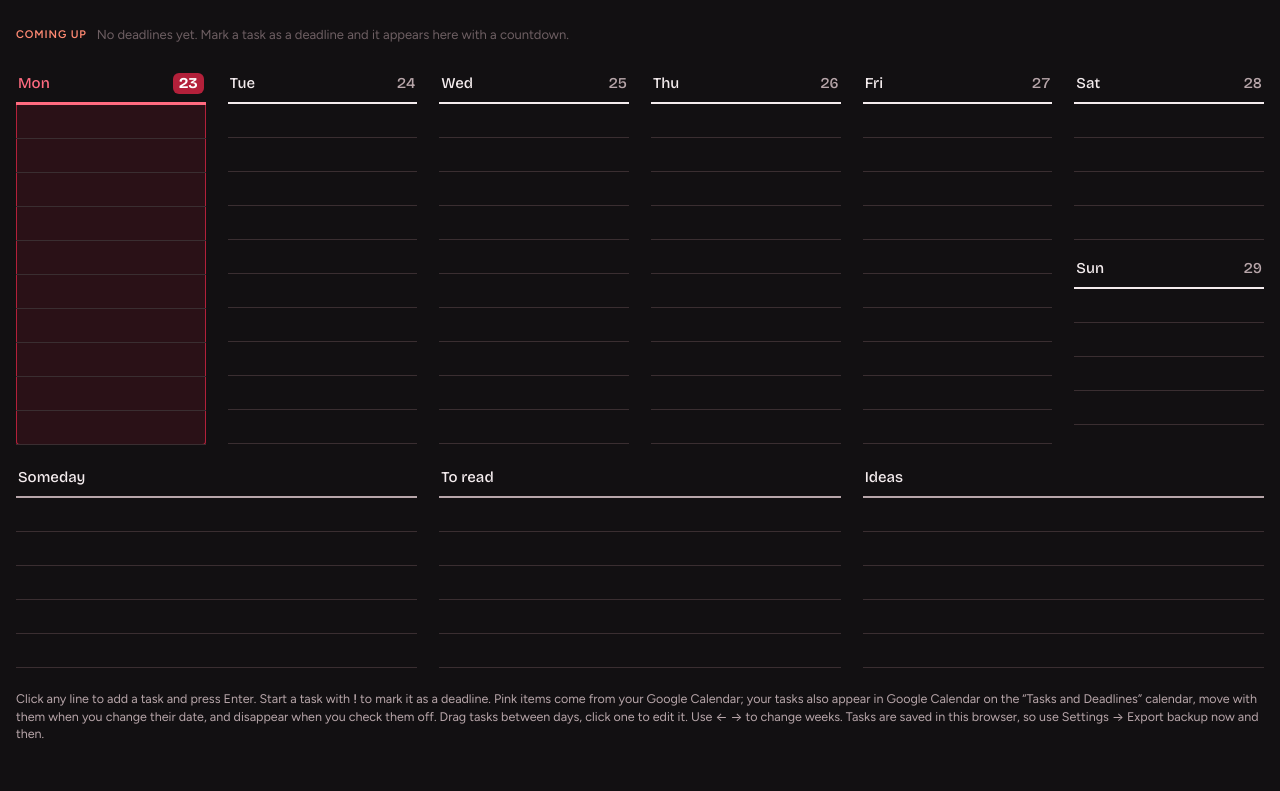
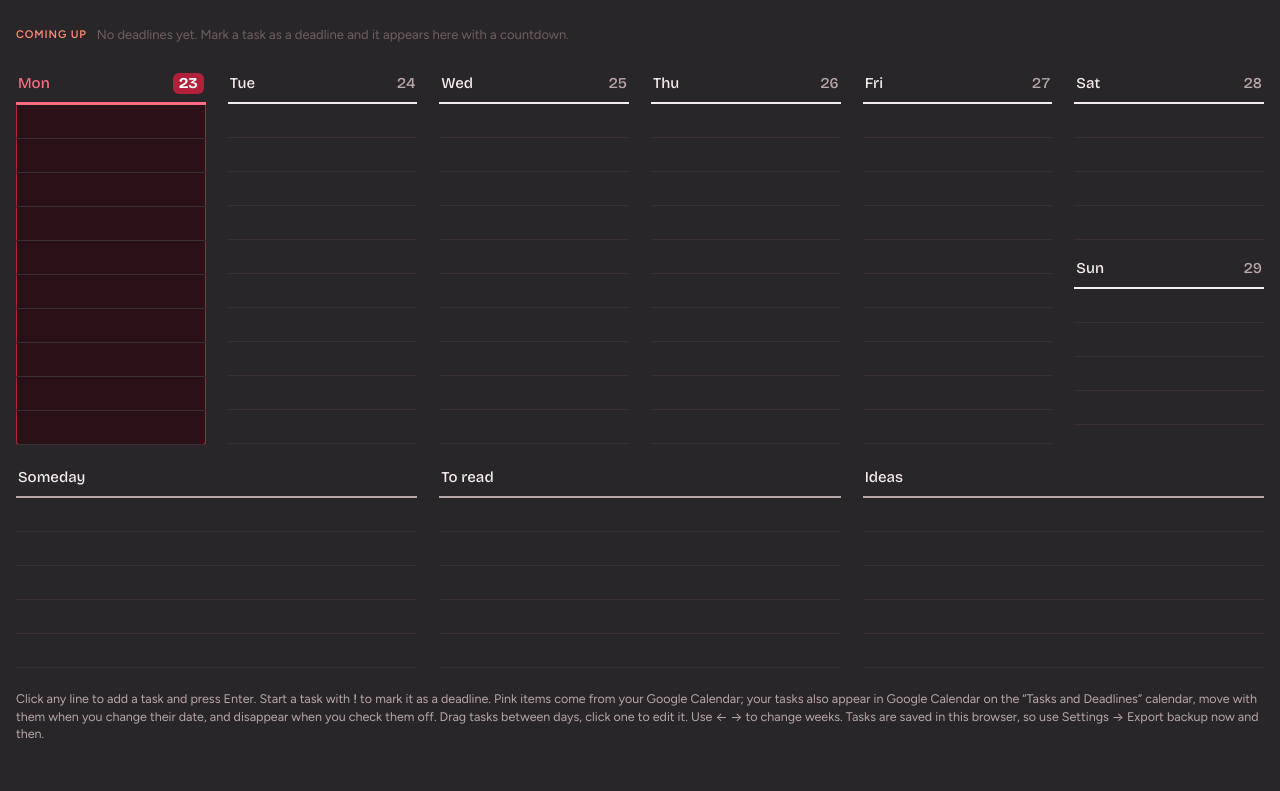
Before and after one commit to slinsk23/planner, a plain HTML site: page index.html in a window 1280 px wide. Shown: the part 85-876 px from the top of the page. Drawn offline with nearby package versions, Linux system fonts and the light colour scheme.

Commit message:
Change background and paper color variables
Updated color variables for background and paper.

```diff
--- a/index.html
+++ b/index.html
@@ -10,7 +10,7 @@
 /* Layout: a lined-paper week — five weekday columns plus a stacked weekend column, a Someday list below, deadlines strip on top */
 /* Theme: black paper, maroon/crimson accent, scarlet deadlines — tuned for contrast */
 :root{
-  --bg:#121012; --paper:#1c1719; --ink:#f4ecee; --muted:#b8a6aa; --faint:#6e5f63;
+  --bg:#292629; --paper:#44393d; --ink:#f4ecee; --muted:#b8a6aa; --faint:#6e5f63;
   --line:#3a2e31; --accent:#b3203a; --accent-ink:#ffffff; --accent-text:#ff6b80; --accent-soft:#4a1520; --today-bg:#2a1117;
   --deadline:#ff8a73; --deadline-soft:#5a1f17;
   --event:#e88f9c; --event-soft:#2e171b;
```
